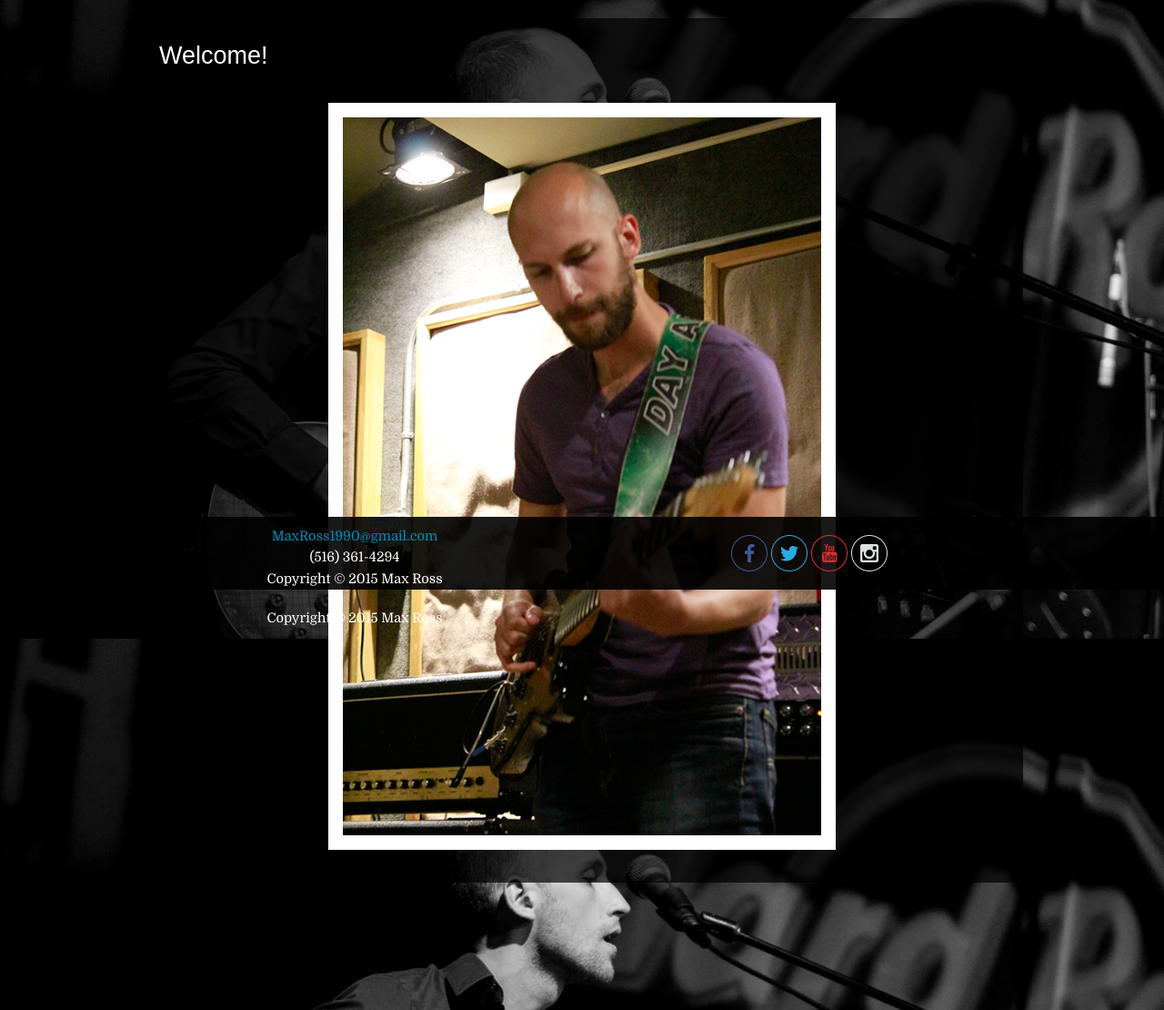
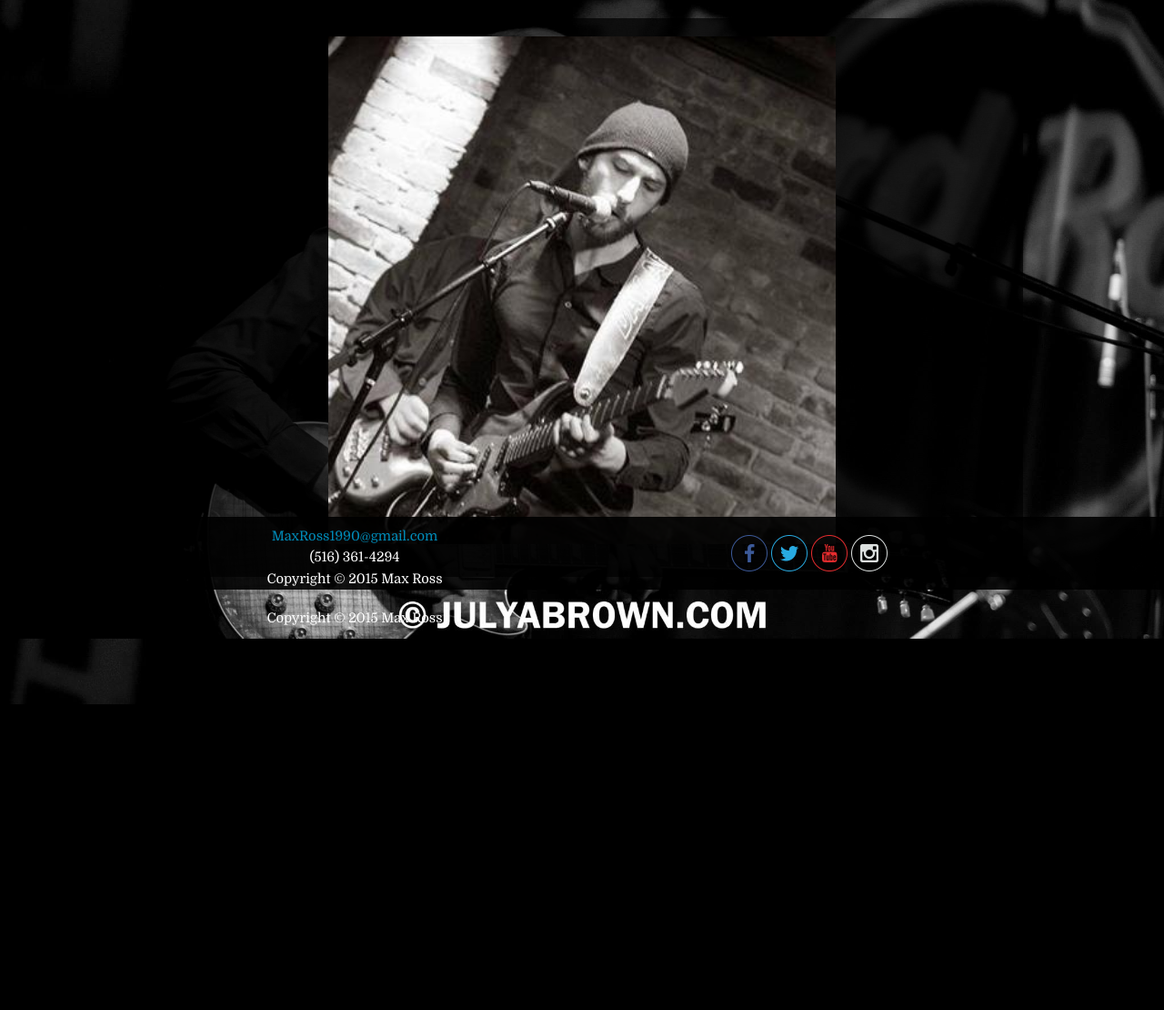
Before and after one commit to devintyler/max, a PHP site: page / in a window 1280 px wide. Shown: the part 152-1262 px from the top of the page at 91% size. After the commit the page ends 926 px from the top, so only its background shows below. Run offline with PHP 8.4, Linux system fonts and the light colour scheme; some libraries are stand-ins or nearby versions.

Commit message:
Fix Home Page

```diff
--- a/css/style.css
+++ b/css/style.css
@@ -160,7 +160,6 @@ h2, h3, h4, h5, h6 {
 	margin-bottom: 1em;
 	margin-left: auto;
 	margin-right: auto;
-	border: solid 1em #fff;
 }
 
 .footer {
--- a/views/home.html
+++ b/views/home.html
@@ -1,8 +1,8 @@
 <div class="row">
   <div class="small-12 columns" id="main">
     <div class="content">
-      <h3>Welcome!</h3><br>
-      <img class="homeImg" src="img/max-home.png">
+      <!-- <h3>Welcome!</h3><br> -->
+      <img class="homeImg" src="img/max-bio.jpeg">
     </div>
   </div>
 </div>
```
